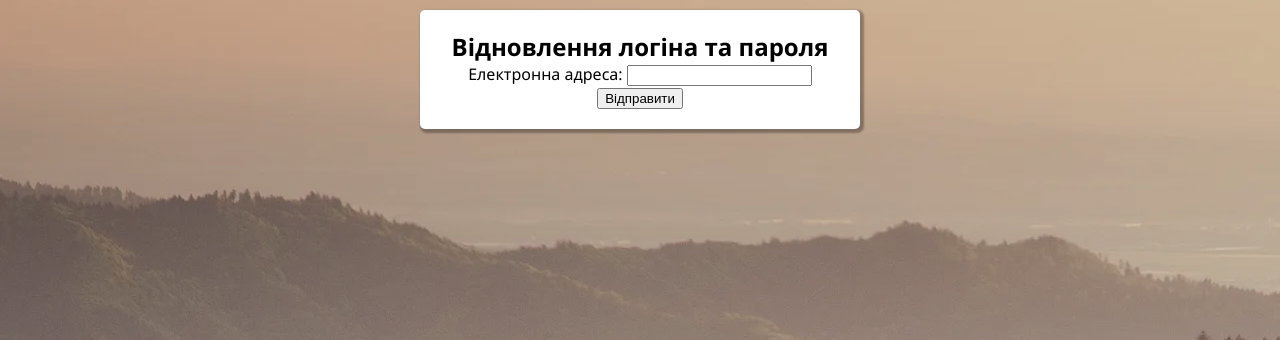
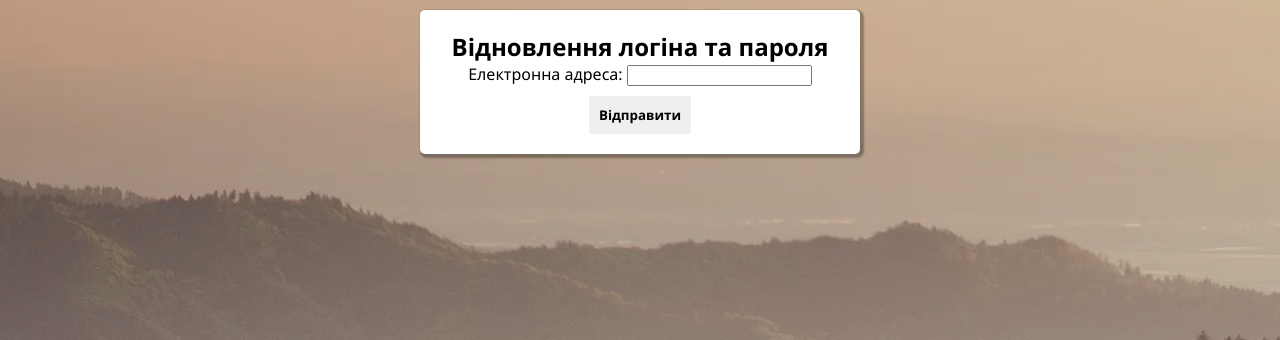
Before and after one commit to IvanShkvyr/web_site_tourist_club, a Django app: page /recover/ in a window 1280 px wide. Shown: the part 50-390 px from the top of the page. Run offline with Django 4.2, Linux system fonts and the light colour scheme.

Commit message:
Update recover.html

```diff
--- a/adventure_net/users/templates/users/recover.html
+++ b/adventure_net/users/templates/users/recover.html
@@ -9,7 +9,9 @@
 <form method="post">
     {% csrf_token %}
     {{ form.as_p }}
-    <button type="submit">Відправити</button>
+    <div class="buttons">
+    <button class="btn" type="submit">Відправити</button>
+    </div>
 </form>
 </div>
 {% endblock content %}
```
